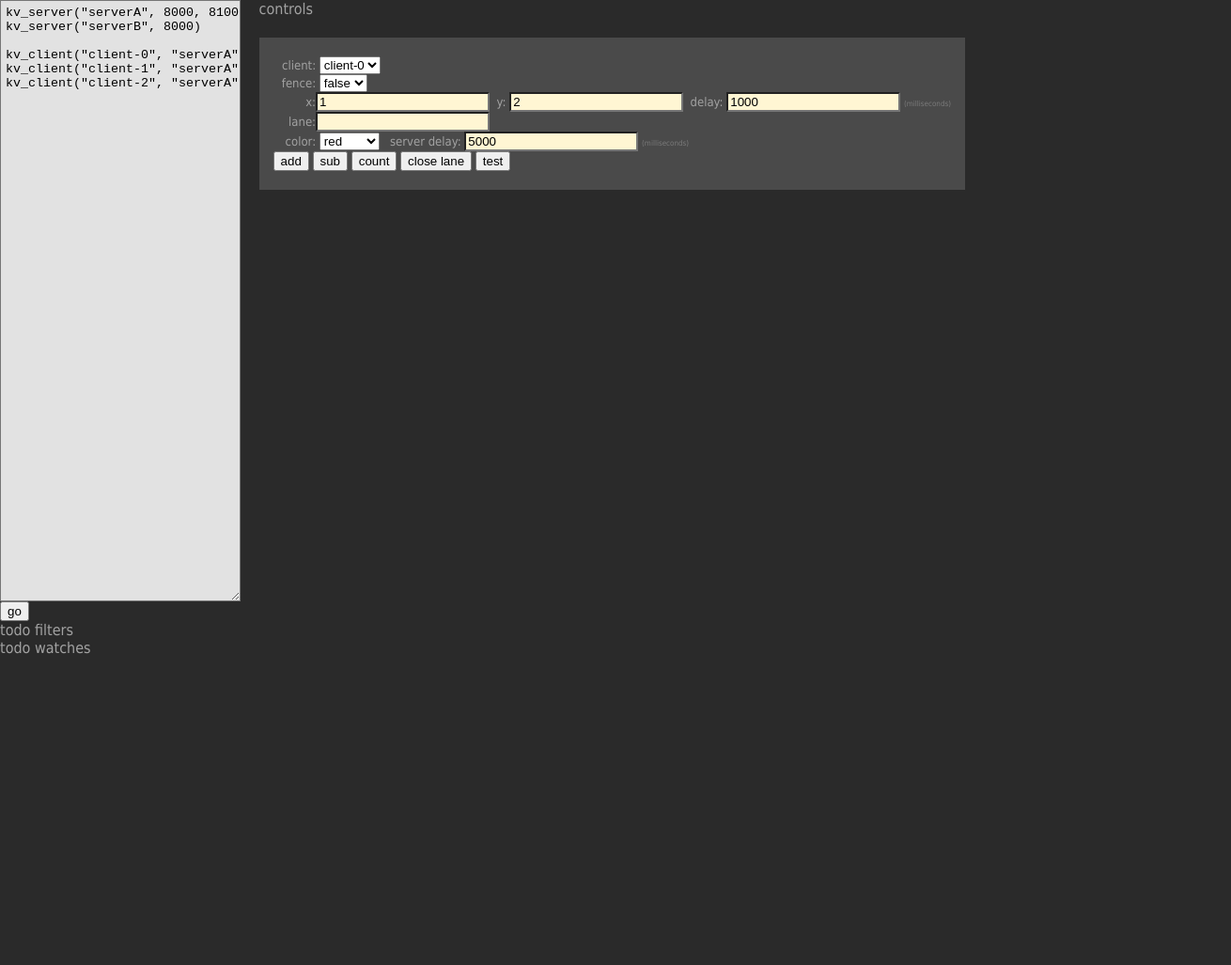
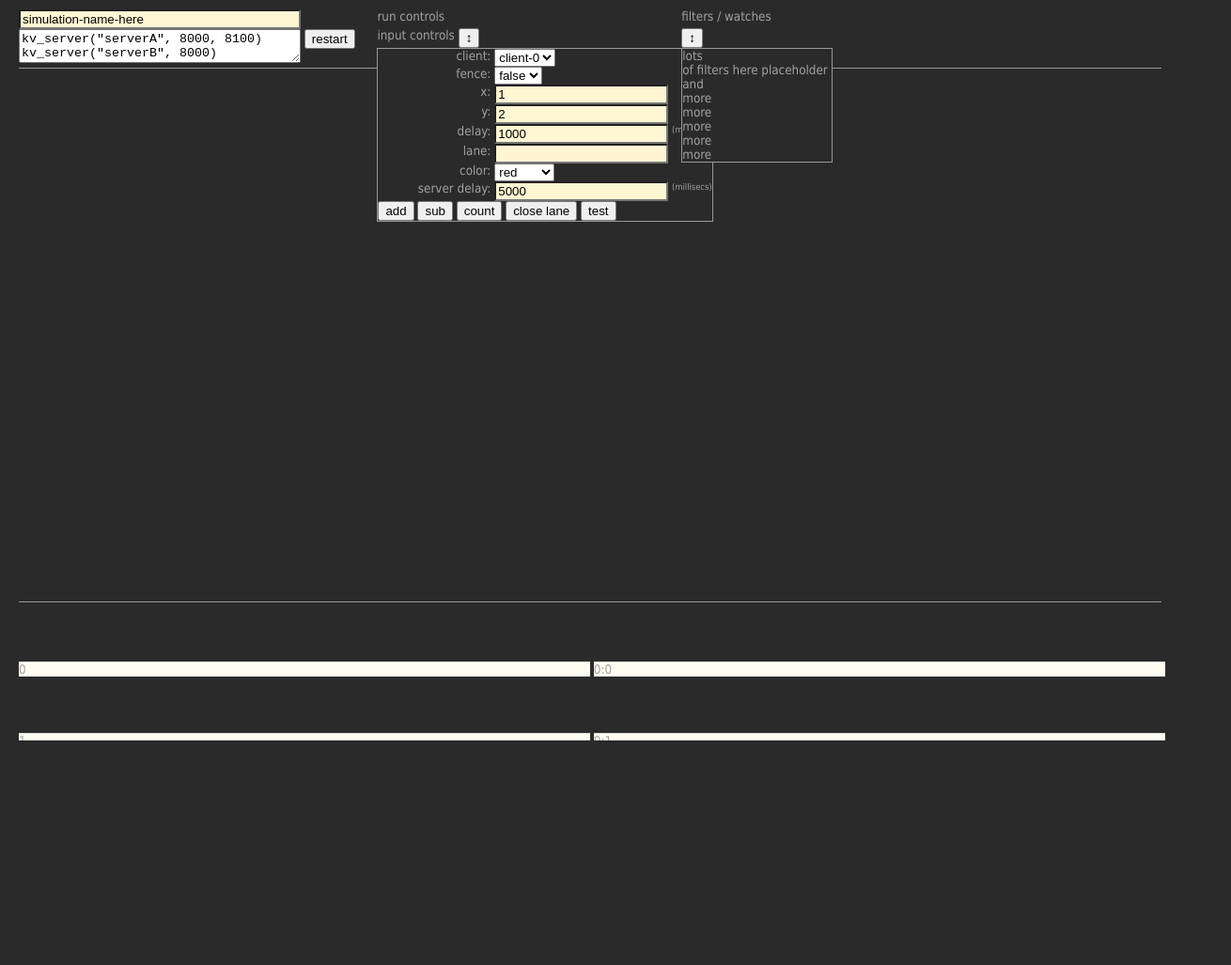
Before and after one commit to couchbaselabs/cbfg, a plain HTML site: page world-t1.html in a window 1280 px wide. Shown: the whole page at 94% size, 1310 px wide, since content can reach past the window. Drawn offline with Linux system fonts and the light colour scheme; a script that the page names is missing.

Commit message:
Using wireframe based world-t1.html.

```diff
--- a/world-t1.html
+++ b/world-t1.html
@@ -3,7 +3,13 @@
   <link href="world.css" rel="stylesheet" type="text/css">
 </head>
 <body>
-<div class="prog">
+<div class="header">
+  <div class="ribbon ribbon-fixed">
+    <div class="ribbon-part ribbon-prog">
+      <div class="ribbon-top">
+        <input id="prog-name" type="text" value="simulation-name-here"/>
+      </div>
+      <div class="ribbon-bottom">
         <textarea id="prog-in">
 kv_server("serverA", 8000, 8100)
 kv_server("serverB", 8000)
@@ -12,29 +18,18 @@ kv_client("client-0", "serverA", 8000)
 kv_client("client-1", "serverA", 8000)
 kv_client("client-2", "serverA", 8000)
 </textarea>
-<!--
-kv_client("clientX", "serverA:8000")
-kv_client("clientY", "serverA:8100")
-kv_client("clientZ", "serverB:8000")
-kv_client("clientW", "serverB:8000")
-
-after(1000).
-  kv_workload("clientX")
-
-after(5000).
-  pause("serverA")
-
-after(8000).
-  unpause("serverA")-->
-  <br/>
-  <button id="prog-go">go</button>
-  <div class="filters" id="filters">todo filters</div>
-  <div class="watches" id="watches">todo watches</div>
+        <button id="prog-go">restart</button>
       </div>
-<div class="run">
-  <div class="header">
-    <div class="controls" id="header-run-controls">controls</div>
-    <div class="controls-input">
+    </div>
+    <div class="ribbon-part">
+      <div class="ribbon-top">
+        <div class="controls" id="header-run-controls">run controls</div>
+      </div>
+      <div class="ribbon-bottom ribbon-inputs">
+        input controls
+        <button onclick="toggle('inputs')">&#8597;</button>
+        <div class="ribbon-popup inputs">
+          <div class="field">
             <label>client:</label>
             <span id="controls-clients">
               <select id="client">
@@ -43,20 +38,32 @@ after(8000).
                 <option value="client-2">client-2</option>
               </select>
             </span>
-      <br/>
+          </div>
+          <div class="field">
             <label>fence:</label>
             <select id="fence">
               <option value="0" selected>false</option>
               <option value="1">true</option>
             </select>
-      <br/>
-      <label>x:</label><input id="x" type="text" value="1"></input>&nbsp;
-             y:        <input id="y" type="text" value="2"></input>&nbsp;
-             delay:    <input id="delay" type="text" value="1000"></input>
-                       <span class="units">(milliseconds)</span>
-      <br/>
-      <label>lane:</label><input id="lane" type="text" value=""></input>
-      <br/>
+          </div>
+          <div class="field">
+            <label>x:</label>
+            <input id="x" type="text" value="1"></input>
+          </div>
+          <div class="field">
+            <label>y:</label>
+            <input id="y" type="text" value="2"></input>
+          </div>
+          <div class="field">
+            <label>delay:</label>
+            <input id="delay" type="text" value="1000"></input>
+            <span class="units">(millisecs)</span>
+          </div>
+          <div class="field">
+            <label>lane:</label>
+            <input id="lane" type="text" value=""></input>
+          </div>
+          <div class="field">
             <label>color:</label>
             <select id="color">
               <option value="red" selected>red</option>
@@ -66,11 +73,12 @@ after(8000).
               <option value="purple">purple</option>
               <option value="black">black</option>
             </select>
-        &nbsp;
-      server delay:
+          </div>
+          <div class="field">
+            <label>server delay:</label>
             <input id="sleep" type="text" value="5000"></input>
-        <span class="units">(milliseconds)</span>
-      <br/>
+            <span class="units">(millisecs)</span>
+          </div>
           <button id="add">add</button>
           <button id="sub">sub</button>
           <button id="count">count</button>
@@ -78,6 +86,36 @@ after(8000).
           <button id="test">test</button>
         </div>
       </div>
+    </div>
+    <div class="ribbon-part ribbon-filters">
+      <div class="ribbon-top">
+        filters / watches
+      </div>
+      <div class="ribbon-bottom">
+        <button onclick="toggle('filters')">&#8597;</button>
+        <div class="ribbon-popup filters">
+          lots<br/>
+          of&nbsp;filters&nbsp;here&nbsp;placeholder&nbsp;<br/>
+          and<br/>
+          more<br/>
+          more<br/>
+          more<br/>
+          more<br/>
+          more<br/>
+        </div>
+      </div>
+    </div>
+  </div>
+  <div class="ribbon ribbon-space">
+    <div class="ribbon-part">
+      <div class="ribbon-top">
+      </div>
+      <div class="ribbon-bottom">
+      </div>
+    </div>
+  </div>
+</div>
+
 <div class="main" id="main">
   <div class="main-body">
     <div class="events-container">
@@ -111,74 +149,116 @@ after(8000).
       </div>
     </div>
   </div>
+  <div class="footer-space" id="footer-space" style="height: 20%";></div>
+</div>
+
+<div class="footer" id="footer" style="top: 80%; height: 20%;">
+  <div class="splitter" onmousedown="return onSplitterStart(this);"></div>
+  <div class="events" id="events-0">
+  </div>
+  <div class="events" id="events-1">
   </div>
 </div>
-<style id="style">
+
+<style>
 body {
-  margin: 0 0 0 0;
   background-color: #2a2a2a;
-  padding: 0 0 0 0;
   font-family: Tahoma, Geneva, sans-serif;
+  font-size: 10pt;
   color: #a2a2a2;
-  white-space: nowrap;
 }
-.prog, .run {
-  display: inline-block;
-  vertical-align: top;
-}
-.prog {
-  margin: 0 0 0 0;
-  min-width: 20%;
-  max-width: 40%;
-}
-.prog textarea {
-  width: 100%;
-  height: 80%;
-  background-color: #e2e2e2;
-  padding: 5px 5px 5px 5px;
-  white-space: pre;
-  word-wrap: normal;
-  overflow-x: scroll;
-}
-.run {
-  width: 80%;
-  margin: 0 0 0 0;
-  padding: 0 10px 0 15px;
-}
-.run .header > * {
-  display: inline-block;
-  vertical-align: top;
-}
-.run .controls {
-  margin: 0 0 0 0;
-  background-color: #2a2a2a;
-  padding: 0 0 0 0;
-  position: fixed;
-  z-index: 1;
-}
-.run .controls ul {
+body, div {
   margin: 0 0 0 0;
   padding: 0 0 0 0;
 }
-.run .controls ul li {
-  display: inline;
-  margin-right: 10px;
+* {
+  vertical-align: top;
+  white-space: nowrap;
 }
-.run .controls-input {
-  margin-top: 40px;
-  background-color: #4a4a4a;
-  padding: 20px 15px 20px 15px;
-  font-size: 13px;
+.header, .main, .footer {
+  margin-left: 20px;
+  width: 95%;
 }
-.run .controls-input label {
+.header {
+  background: #2a2a2a;
+}
+.header .ribbon {
+  width: 95%;
+  border-bottom: 1px solid #999;
+  padding-top: 10px;
+  padding-bottom: 5px;
+}
+.header .ribbon-fixed {
+  position: fixed;
+  background: #2a2a2a;
+  z-index: 10;
+}
+.header .ribbon-space {
+  visibility: hidden;
+}
+.header .ribbon .ribbon-part {
   display: inline-block;
-  min-width: 3.5em;
+  padding-right: 20px;
+}
+.header .ribbon .ribbon-top {
+  min-height: 1.5em;
+}
+.header .ribbon .ribbon-bottom {
+  min-height: 2.5em;
+}
+.header .ribbon .ribbon-popup {
+  position: absolute;
+  border: 1px solid #999;
+  background: #2a2a2a;
+  z-index: 20;
+}
+.header .ribbon .ribbon-prog input,
+.header .ribbon .ribbon-prog textarea{
+  min-width: 300px;
+}
+.header .ribbon .ribbon-inputs {
+  min-width: 300px;
+}
+.field label {
+  display: inline-block;
+  min-width: 120px;
   text-align: right;
 }
-.run .controls-input .units {
-  color: #7a7a7a;
-  font-size: 8px;
+.field .units {
+  font-size: 7pt;
 }
+.main {
+  overflow: scroll;
+}
+.footer-space {
+  visibility: hidden;
+}
+.footer {
+  position: fixed;
+  background: #2a2a2a;
+  z-index: 1;
+}
+.footer .events {
+  display: inline-block;
+  width: 50%;
+  height: 90%;
+  overflow: scroll;
+}
+.footer .events .event div {
+  display: inline-block;
+}
+.footer .events .event:hover {
+  background: #6a6a6a;
+}
+.splitter {
+  width: 100%;
+  height: 3px;
+  border-top: 1px solid #999;
+  cursor: ns-resize;
+}
+</style>
+
+<style>
 .main {
   margin-top: 20px;
 }
@@ -247,6 +327,58 @@ body {
     background-color: #2a2a2a;
 }
 </style>
+
+<style id="hover-style"></style>
+
+<script>
+function onSplitterStart(el) {
+  var footer = document.getElementById("footer");
+  var footerSpace = document.getElementById("footer-space");
+  window.onmousemove = function(ev) {
+    var pct = Math.max(10, Math.min(95, Math.round(100 * ((1.0 * ev.clientY) /
+                                                          window.innerHeight))));
+    footer.style.top = pct + "%";
+    footer.style.height = (100 - pct) + "%";
+    footerSpace.style.height = (100 - pct) + "%";
+    return false;
+  }
+  window.onmouseup = function(ev) {
+    window.onmouseup = window.onmousemove = null;
+  }
+  return false;
+}
+
+function toggle(className) {
+  var els = document.getElementsByClassName(className);
+  for (var i = 0; i < els.length; i++) {
+    els[i].style.display = (els[i].style.display == "none") ? "" : "none";
+  }
+}
+
+var e0 = [];
+var e1 = [];
+for (var i = 0; i < 2000; i++) {
+  e0.push('<div class="event event-' + i +
+    '" onmouseenter="onHover(this);">' + i + '</div>');
+  for (var j = 0; j < 10; j++) {
+    e1.push('<div class="event event-' + i +
+      '" onmouseenter="onHover(this);">' + i + ':' + j + '</div>');
+  }
+}
+document.getElementById("events-0").innerHTML = e0.join('');
+document.getElementById("events-1").innerHTML = e1.join('');
+
+var onHoverPrev;
+function onHover(el) {
+  var c = el.className.split(' ')[1];
+  if (c != onHoverPrev) {
+    document.getElementById("hover-style").innerText =
+      "div." + c + " { background: #4a4a4a; }";
+    onHoverPrev = c;
+  }
+}
+</script>
+
 <script src="out/goog/base.js" type="text/javascript"></script>
 <script src="vendor/fb-react-0.9.0.js" type="text/javascript"></script>
 <script src="cbfg.js" type="text/javascript"></script>
```
Lines whose indentation alone changed are shown as unchanged.
